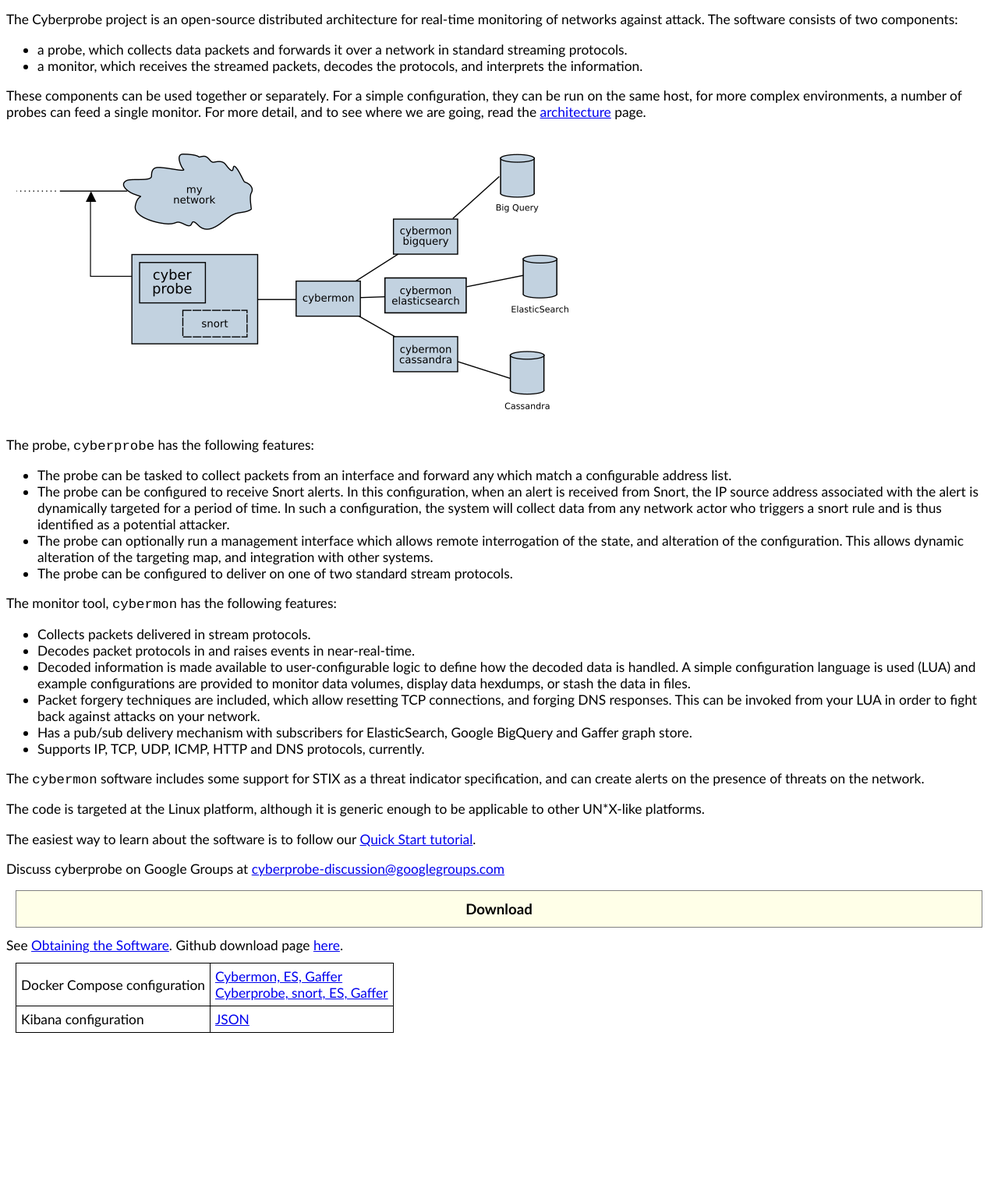
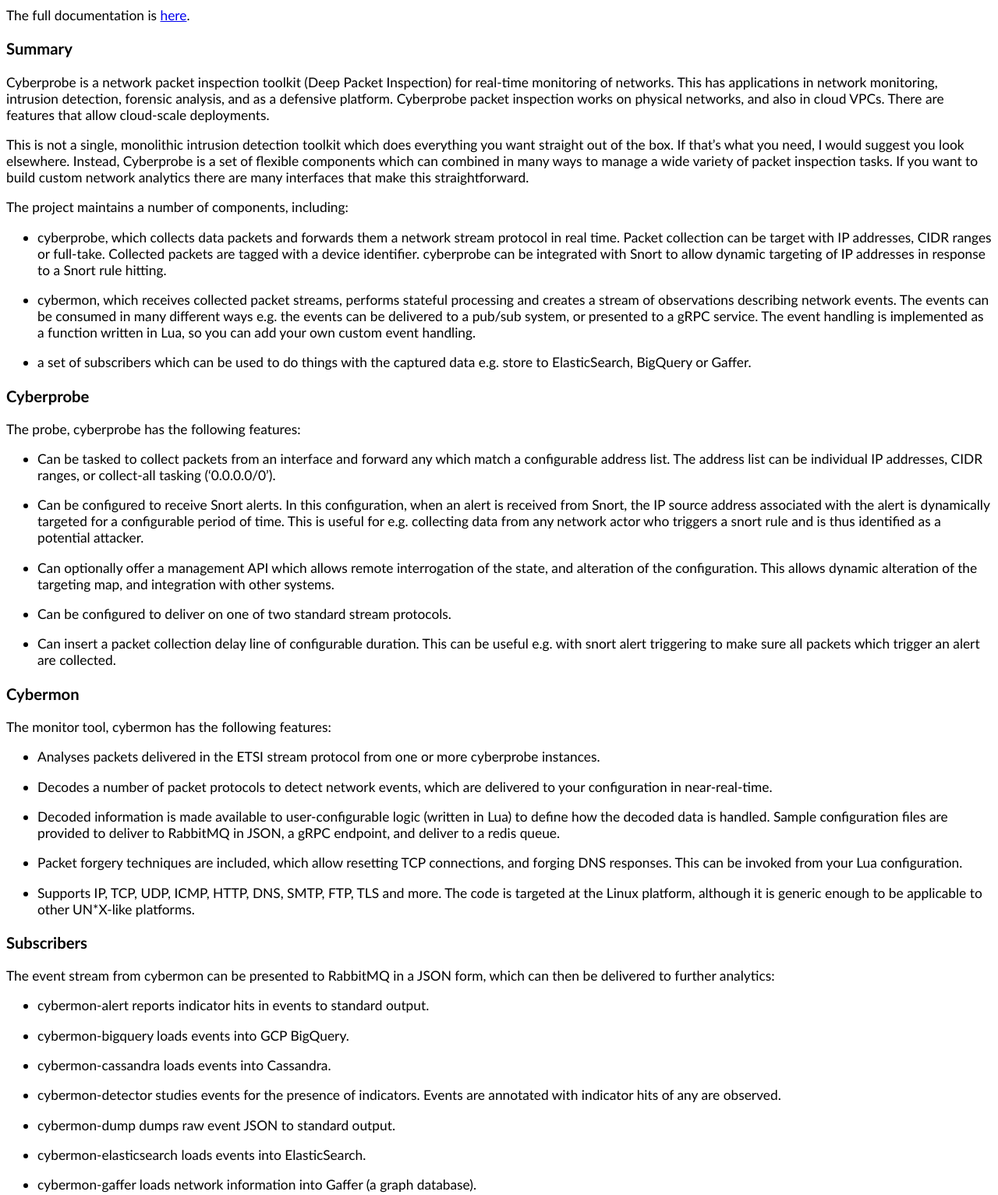
Before and after one commit to cybermaggedon/cyberprobe-docs, a plain HTML site: page index.html in a window 1280 px wide. Shown: the part 485-2018 px from the top of the page at 78% size. Before the commit the page ends 1822 px from the top, so only its background shows below. Drawn offline with Linux system fonts and the light colour scheme.

Commit message:
Updated with new cyberprobe overview

```diff
--- a/index.html
+++ b/index.html
@@ -38,69 +38,197 @@
 
 <h2>Overview</h2>
 
-<p>The Cyberprobe project is an open-source distributed architecture for
-real-time monitoring of networks against attack.  The software consists of two
-components:
-<ul><li>a probe, which collects data packets and forwards it over a network in
-standard streaming protocols.</li>
-<li>a monitor, which receives the streamed packets, decodes the protocols,
-and interprets the information.</li>
-</ul>
-These components can be used together or separately.  For a simple
-configuration, they can be run on the same host, for more complex environments,
-a number of probes can feed a single monitor.  For more detail, and to
-see where we are going, read the
-<a href="cyberprobe.html#Architecture">architecture</a>
-page.
+The full documentation is <a href="https://cybermaggedon.github.io/cyberprobe-docs/">here</a>.
+
+<h3>Summary</h3>
+
+<p>
+Cyberprobe is a network packet inspection toolkit (Deep Packet Inspection)
+for real-time monitoring of networks. This has applications in network
+monitoring, intrusion detection, forensic analysis, and as a defensive
+platform. Cyberprobe packet inspection works on physical networks, and also
+in cloud VPCs. There are features that allow cloud-scale deployments.
 </p>
 
-<img style="align: center" src="cyberprobe-overview.png"/>
-
-<p>The probe, <code>cyberprobe</code> has the following features:
-<ul>
-<li>The probe can be tasked to collect packets from an interface and forward
-any which match a configurable address list.</li>
-<li>The probe can be configured to receive Snort alerts.
-In this configuration, when an alert is received from Snort, the IP
-source address associated with the alert is dynamically targeted for a period
-of time.  In such a configuration, the system will collect data from any
-network actor who triggers a snort rule and is thus identified as a potential
-attacker.
-</li>
-<li>The probe can optionally run a management interface which allows
-remote interrogation of the state, and alteration of the configuration.  This
-allows dynamic alteration of the targeting map, and integration with other
-systems.
-</li>
-<li>The probe can be configured to deliver on one of two standard
-stream protocols.</li>
-</ul>
+<p>
+This is not a single, monolithic intrusion detection toolkit which does
+everything you want straight out of the box. If that’s what you need, I
+would suggest you look elsewhere. Instead, Cyberprobe is a set of flexible
+components which can combined in many ways to manage a wide variety of
+packet inspection tasks. If you want to build custom network analytics there
+are many interfaces that make this straightforward.
 </p>
 
-<p>The monitor tool, <code>cybermon</code> has the following features:
+<div>
+The project maintains a number of components, including:
 <ul>
-<li>Collects packets delivered in stream protocols.</li>
-<li>Decodes packet protocols in and raises events in near-real-time.</li>
-<li>Decoded information is made available to user-configurable logic to define
-how the decoded data is handled.  A simple configuration language is used
-(LUA) and example configurations are provided to monitor data volumes,
-display data hexdumps, or stash the data in files.</li>
-<li>Packet forgery techniques are included, which allow resetting TCP
-connections, and forging DNS responses.  This can be invoked from your LUA
-  in order to fight back against attacks on your network.</li>
-<li>Has a pub/sub delivery mechanism with subscribers for ElasticSearch,
-  Google BigQuery and Gaffer graph store.
-<li>Supports IP, TCP, UDP, ICMP, HTTP and DNS protocols, currently.</li>
+  <li>
+    <p>
+      cyberprobe, which collects data packets and forwards them a network stream
+      protocol in real time. Packet collection can be target with IP addresses,
+      CIDR ranges or full-take.  Collected packets are tagged with a device
+      identifier. cyberprobe can be integrated with Snort to allow dynamic
+      targeting of IP addresses in response to a Snort rule hitting.
+    </p>
+  </li>
+  <li>
+    <p>
+      cybermon, which receives collected packet streams, performs stateful
+      processing and creates a stream of observations describing network
+      events. The events can be consumed in many different ways e.g. the events
+      can be delivered to a pub/sub system, or presented to a gRPC service. The
+      event handling is implemented as a function written in Lua, so you can add
+      your own custom event handling.
+    </p>
+  </li>
+  <li>
+    <p>
+      a set of subscribers which can be used to do things with the captured data
+      e.g. store to ElasticSearch, BigQuery or Gaffer.
+    </p>
+  </li>
 </ul>
-</p>
+</div>
 
-<p>The <code>cybermon</code> software includes some support for STIX as
-a threat indicator specification, and can create alerts on the presence of
-threats on the network.</p>
+<h3>Cyberprobe</h3>
 
-<p>The code is targeted at the Linux platform, although it is generic enough
-to be applicable to other UN*X-like platforms.
-</p>
+<div>The probe, cyberprobe has the following features:
+  <ul>
+    <li>
+      <p>
+        Can be tasked to collect packets from an interface and forward any which
+        match a configurable address list. The address list can be individual IP
+        addresses, CIDR ranges, or collect-all tasking (‘0.0.0.0/0’).
+      </p>
+    </li>
+    <li>
+      <p>
+        Can be configured to receive Snort alerts. In this configuration,
+        when an alert is received from Snort, the IP source address
+        associated with the alert is dynamically targeted for a
+        configurable period of time. This is
+        useful for e.g. collecting data from any network actor who triggers
+        a snort
+        rule and is thus identified as a potential attacker.
+      </p>
+    </li>
+    <li>
+      <p>
+        Can optionally offer a management API which allows remote
+        interrogation of the state, and alteration of the
+        configuration. This allows dynamic alteration of the targeting
+        map, and integration with other systems.
+      </p>
+    </li>
+    <li>
+      <p>
+        Can be configured to deliver on one of two standard stream protocols.
+      </p>
+    </li>
+    <li>
+      <p>
+        Can insert a packet collection delay line of configurable duration. This
+        can be useful e.g. with snort alert triggering to make sure all packets
+        which trigger an alert are collected.
+      </p>
+    </li>
+  </ul>
+</div>
+
+<h3>Cybermon</h3>
+
+<div>
+The monitor tool, cybermon has the following features:
+
+<ul>
+  <li>
+    <p>
+      Analyses packets delivered in the ETSI stream protocol from one or more
+      cyberprobe instances.
+    </p>
+  </li>
+  <li>
+    <p>
+      Decodes a number of packet protocols to detect network events, which are
+      delivered to your configuration in near-real-time.
+    </p>
+  </li>
+  <li>
+    <p>
+      Decoded information is made available to user-configurable logic (written
+      in Lua) to define how the decoded data is handled. Sample configuration
+      files are provided to deliver to RabbitMQ in JSON, a gRPC endpoint, and
+      deliver to a redis queue.
+    </p>
+  </li>
+  <li>
+    <p>
+      Packet forgery techniques are included, which allow resetting TCP
+      connections, and forging DNS responses. This can be invoked from your Lua
+      configuration.
+    </p>
+  </li>
+  <li>
+    <p>
+      Supports IP, TCP, UDP, ICMP, HTTP, DNS, SMTP, FTP, TLS and more.  The code
+      is targeted at the Linux platform, although it is generic enough to be
+      applicable to other UN*X-like platforms.
+    </p>
+  </li>
+</ul>
+</div>
+
+<h3>Subscribers</h3>
+
+<div>
+The event stream from cybermon can be presented to RabbitMQ in a JSON form,
+which can then be delivered to further analytics:
+<ul>
+  <li>
+    <p>cybermon-alert reports indicator hits in events to standard output.</p>
+  </li>
+  <li>
+    <p>cybermon-bigquery loads events into GCP BigQuery.</p>
+  </li>
+  <li>
+    <p>cybermon-cassandra loads events into Cassandra.</p>
+  </li>
+  <li>
+    <p>cybermon-detector studies events for the presence of indicators. Events are annotated with indicator hits of any are observed.</p>
+  </li>
+  <li>
+    <p>cybermon-dump dumps raw event JSON to standard output.</p>
+  </li>
+  <li>
+    <p>cybermon-elasticsearch loads events into ElasticSearch.</p>
+  </li>
+  <li>
+    <p>cybermon-gaffer loads network information into Gaffer (a graph database).</p>
+  </li>
+  <li>
+    <p>cybermon-geoip looks up IP addresses in GeoIP and annotates events with location information.</p>
+  </li>
+  <li>
+    <p>cybermon-monitor outputs event information to standard output.</p>
+  </li>
+</div>
+
+<h3>Scaling</h3>
+
+<div>
+The architecture has support for AWS Traffic Mirroring, and supports
+cloud-scale deployments:
+<ul>
+  <li>
+    <p>Multiple cyberprobe instances can load-share across multiple cybermon instances behind a load-balancer.</p>
+  </li>
+  <li>
+    <p>The event stream from cybermon can be delivered to a pub/sub system to distribute load and permit scale-up.</p>
+  </li>
+</ul>
+</div>
+
+<h3>More information</h3>
 
 <p>The easiest way to learn about the software is to follow our
 <a href="cyberprobe.html#Quick-start-tutorial">Quick Start tutorial</a>.
```
